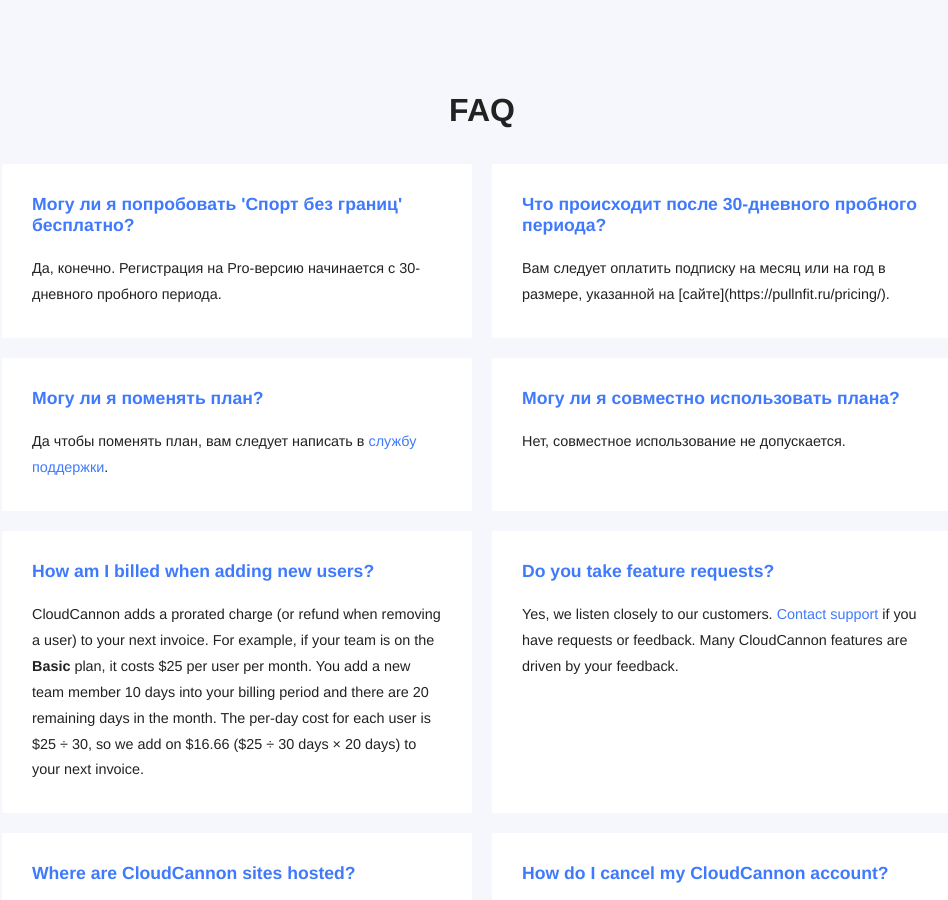
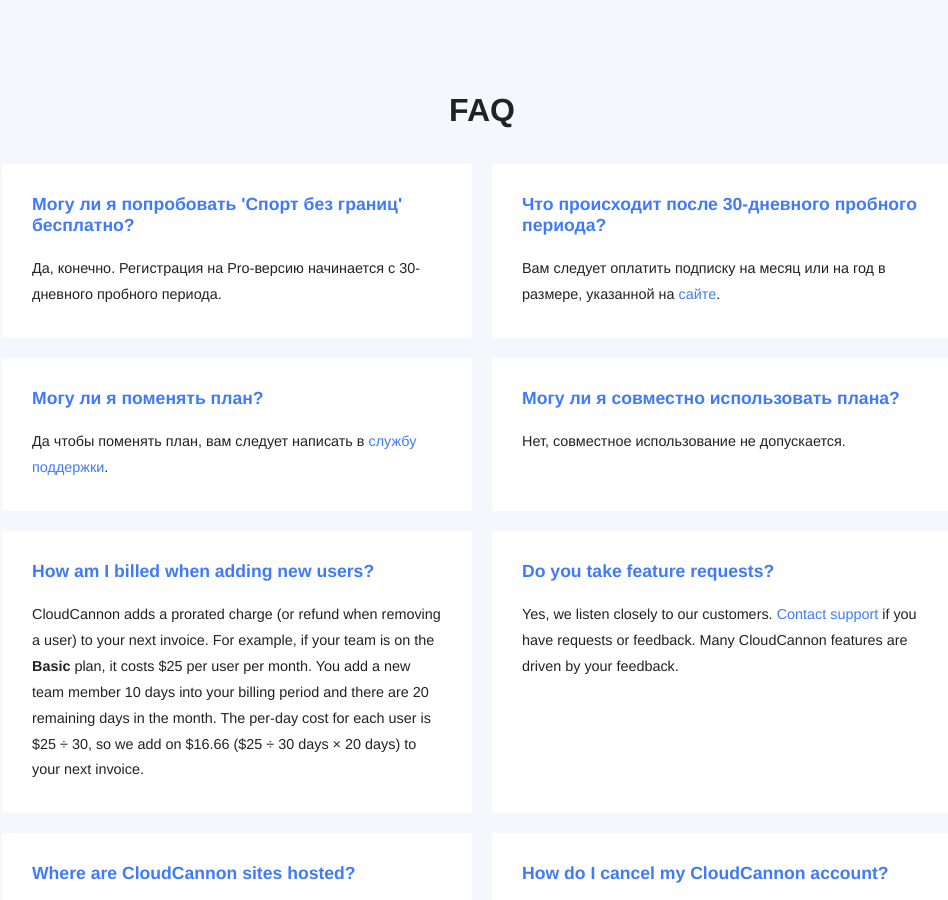
Before and after one commit to RakhimyanTim/adroholic.github.io, a Jekyll site: the page built from pages/pricing.html, in a window 1280 px wide and 900 px high, scrolled down 901 px. Shown: the whole window, without its empty margins (158-1106 px from the left). Built offline with Jekyll 4.4.1, drawn with Linux system fonts in a browser that asks for light colours; some web fonts are replaced.

Commit message:
Update pricing.html

```diff
--- a/pages/pricing.html
+++ b/pages/pricing.html
@@ -24,7 +24,7 @@
 	<ul class="cards">
 		{% include components/pricing/faq.html q="Могу ли я попробовать 'Спорт без границ' бесплатно?" a="Да, конечно. Регистрация на Pro-версию начинается с 30-дневного пробного периода." %}
 
-		{% include components/pricing/faq.html q="Что происходит после 30-дневного пробного периода?" a="Вам следует оплатить подписку на месяц или на год в размере, указанной на [сайте](https://pullnfit.ru/pricing/)." %}
+		{% include components/pricing/faq.html q="Что происходит после 30-дневного пробного периода?" a="Вам следует оплатить подписку на месяц или на год в размере, указанной на <a href='https://pullnfit.ru/pricing/'>сайте</a>." %}
 
 		{% include components/pricing/faq.html q="Могу ли я поменять план?" a="Да чтобы поменять план, вам следует написать в <a href='mailto:walkingstartup@gmail.com'>службу поддержки</a>." %}
 
```
